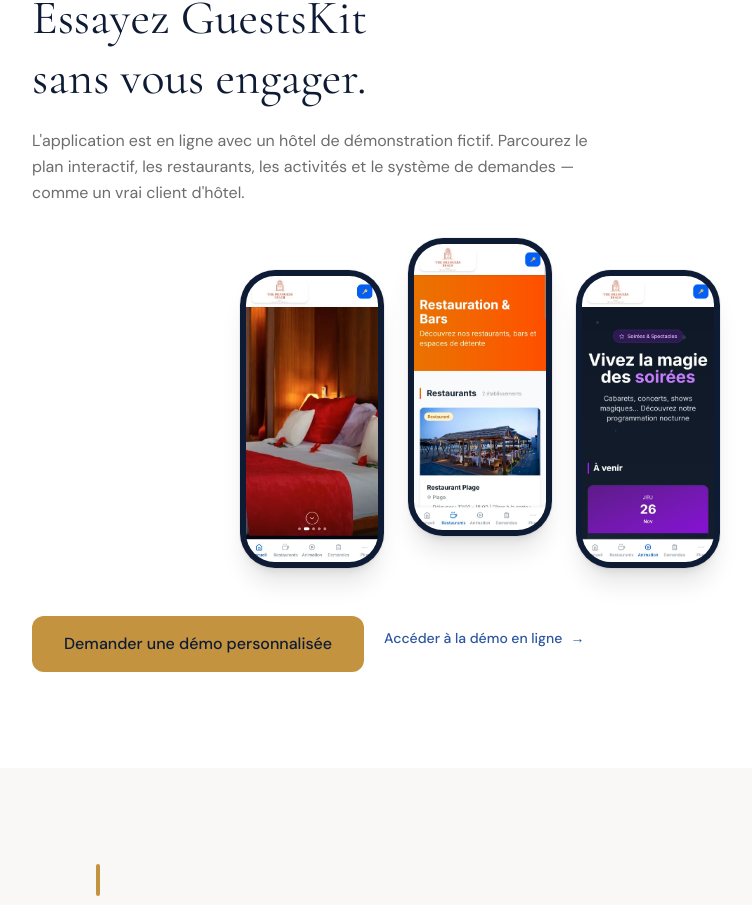
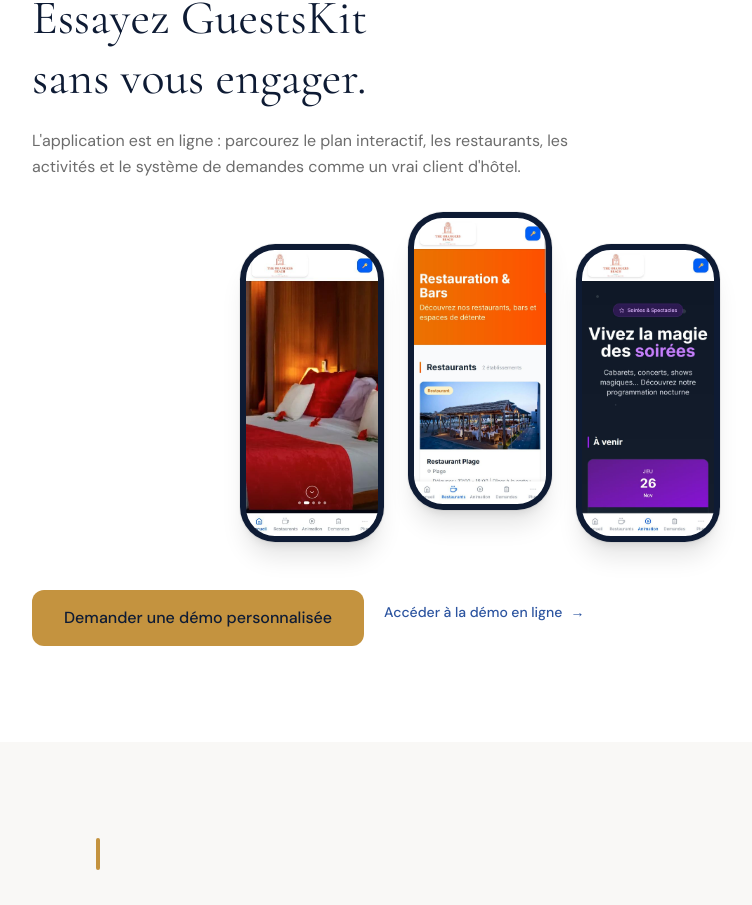
Before and after one commit to Gat7i/Guestskit-website, a Next.js app: page / in a window 1280 px wide. Shown: the part 5615-6520 px from the top of the page, without its empty margins (160-912 px from the left). Built offline with nearby package versions, Linux system fonts and the light colour scheme; no server answers.

Commit message:
fix: texte démo exact + NEXT_PUBLIC_DEMO_URL (T2)

```diff
--- a/src/app/page.tsx
+++ b/src/app/page.tsx
@@ -54,6 +54,8 @@ const faqSchema = {
     acceptedAnswer: { "@type": "Answer", text: a },
   })),
 };
+
+const DEMO_URL = process.env.NEXT_PUBLIC_DEMO_URL ?? "https://www.guestskit.app";
 
 /* ── Page ─────────────────────────────────────────────────── */
 export default function Home() {
@@ -416,10 +418,10 @@ function Demo() {
         <h2 className="font-serif text-4xl sm:text-5xl text-night mb-5 leading-tight">
           Essayez GuestsKit<br />sans vous engager.
         </h2>
+        {/* TODO-DEMO: réintroduire "hôtel de démonstration fictif" quand la démo Hôtel de la Mer sera en ligne */}
         <p className="text-charcoal/70 max-w-xl mb-12 leading-relaxed">
-          L'application est en ligne avec un hôtel de démonstration fictif.
-          Parcourez le plan interactif, les restaurants, les activités et le système de demandes
-          — comme un vrai client d'hôtel.
+          L'application est en ligne : parcourez le plan interactif, les restaurants, les activités
+          et le système de demandes comme un vrai client d'hôtel.
         </p>
 
         {/* Captures démo — 3 téléphones côte à côte */}
@@ -450,7 +452,7 @@ function Demo() {
             Demander une démo personnalisée
           </a>
           <a
-            href="https://www.guestskit.app"
+            href={DEMO_URL}
             target="_blank"
             rel="noopener noreferrer"
             className="text-sapphire text-sm font-medium flex items-center gap-2 hover:text-sapphire/80 transition-colors sm:pt-3 focus-visible:outline-sapphire"
```
